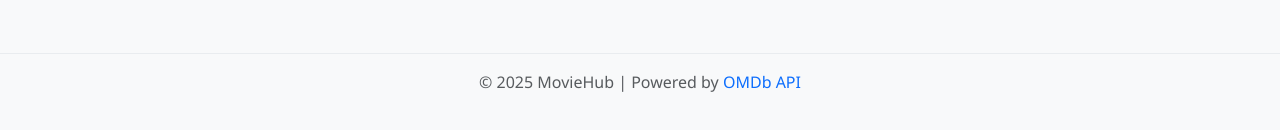
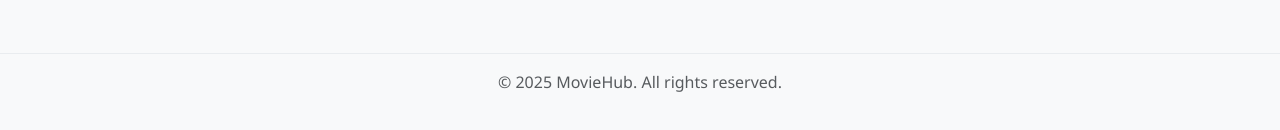
Before and after one commit to hemenpatel68/moviehub-omdb-frontend, a plain HTML site: page index.html in a window 1280 px wide. Shown: the part 528-658 px from the top of the page. Drawn offline with nearby package versions, Linux system fonts and the light colour scheme.

Commit message:
Update footer copyright notice

```diff
--- a/index.html
+++ b/index.html
@@ -135,7 +135,7 @@
   <footer class="py-3 mt-4">
     <div class="container text-center">
       <p class="text-muted mb-0">
-        &copy; 2025 MovieHub | Powered by <a href="https://www.omdbapi.com/" target="_blank" class="text-decoration-none">OMDb API</a>
+        &copy; 2025 MovieHub. All rights reserved.
       </p>
     </div>
   </footer>
```
